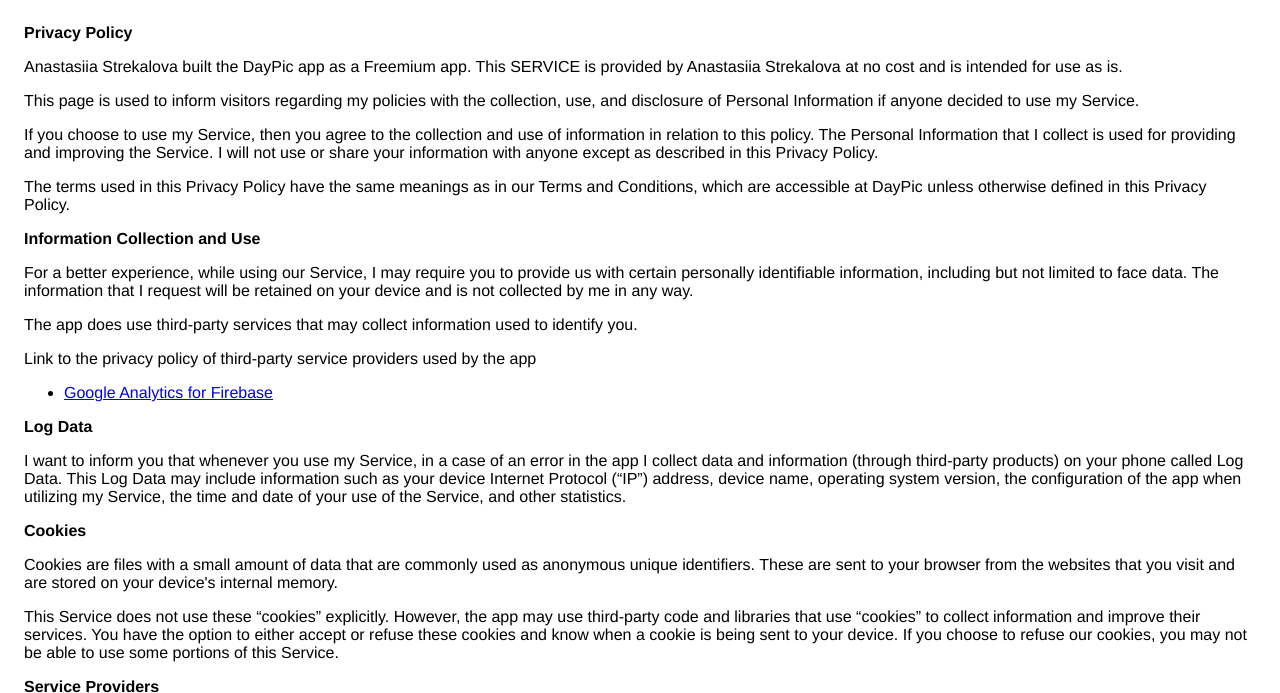
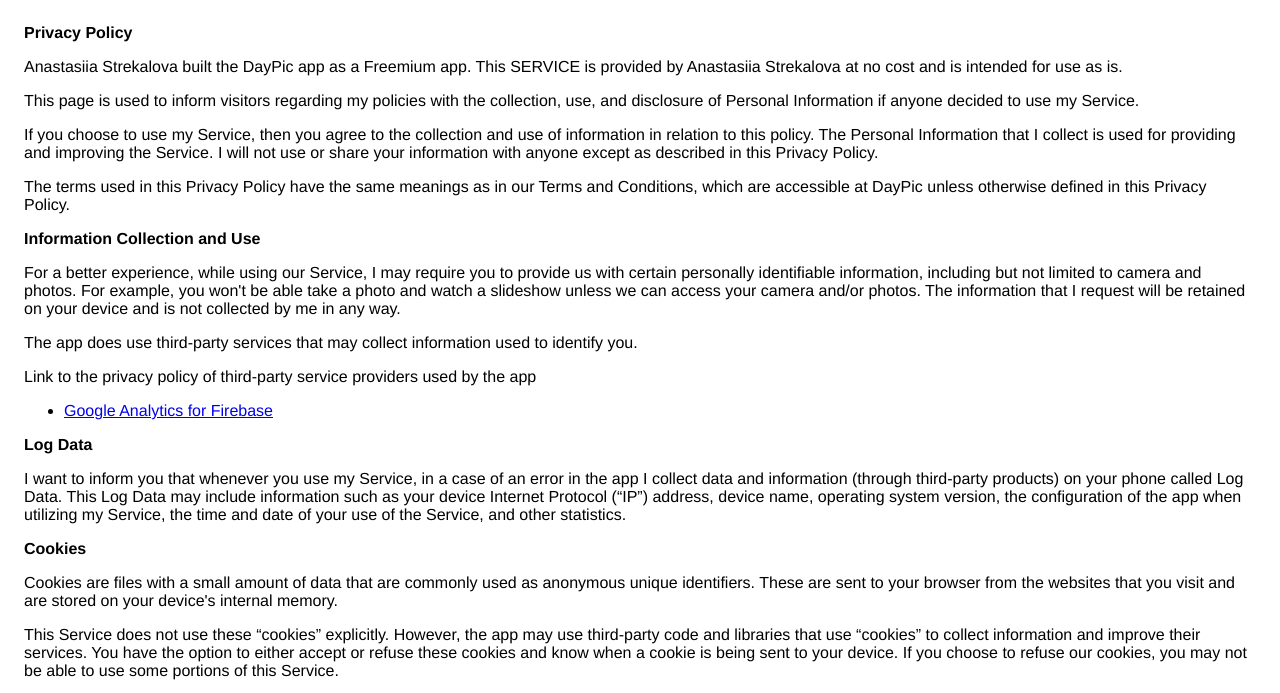
Before and after one commit to Anastasiia34/DayPicPrivacyPolicy, a plain HTML site: page index.html in a window 1280 px wide. Shown: the top 693 px of the page. Drawn offline with Linux system fonts and the light colour scheme.

Commit message:
Update index.html

```diff
--- a/index.html
+++ b/index.html
@@ -29,7 +29,7 @@
                 </p> <p><strong>Information Collection and Use</strong></p> <p>
                   For a better experience, while using our Service, I
                   may require you to provide us with certain personally
-                  identifiable information, including but not limited to face data. The information that
+                  identifiable information, including but not limited to camera and photos. For example, you won't be able take a photo and watch a slideshow unless we can access your camera and/or photos. The information that
                   I request will be retained on your device and is not collected by me in any way.
                 </p> <div><p>
                     The app does use third-party services that may collect
```
